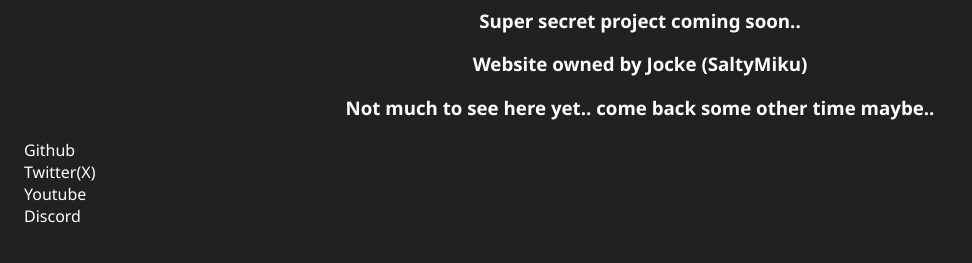
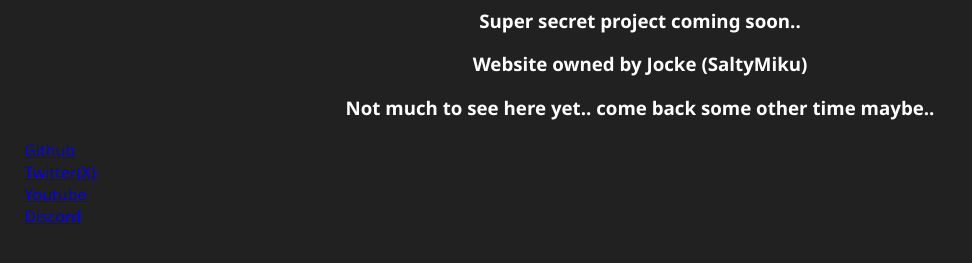
Before and after one commit to fxly-away/fxly-away.github.io, a plain HTML site: page index.html in a window 1280 px wide. Shown: the part 125-388 px from the top of the page, without its empty margins (0-972 px from the left). Drawn offline with Linux system fonts and the light colour scheme.

Commit message:
Update index.html

```diff
--- a/index.html
+++ b/index.html
@@ -21,7 +21,7 @@
             <p>Website owned by Jocke (SaltyMiku)</p>
             <p>Not much to see here yet.. come back some other time maybe..<p>
 
-		 </center>
+
 
         </section>
 
@@ -33,7 +33,8 @@
 				<i class="fab fa-github">
 				</i>
 			</div>
-			<span>Github</span>
+			<a href="https://github.com/fxly-away">
+			<span class="link">Github</span>
 		</div>
          </div>
 
@@ -43,7 +44,8 @@
 				<i class="fab fa-twitter">
 				</i>
 			</div>
-			<span>Twitter(X)</span>
+			<a href="https://x.com/SaltyMikuu">
+			<span class="link">Twitter(X)</span>
 		</div>
          </div>
 
@@ -53,7 +55,8 @@
 				<i class="fab fa-youtube">
 				</i>
 			</div>
-			<span>Youtube</span>
+			<a href="https://www.youtube.com/@Jocke11">
+			<span class="link">Youtube</span>
 		</div>
          </div>
 
@@ -63,11 +66,12 @@
 				<i class="fab fa-discord">
 				</i>
 			</div>
-			<span>Discord</span>
+			<a href="https://discord.gg/QY6N5gsaHf">
+			<span class="link">Discord</span>
 		</div>
          </div>
 	</section>
-
+                             </center>
     </body>
 
 </html>
```
